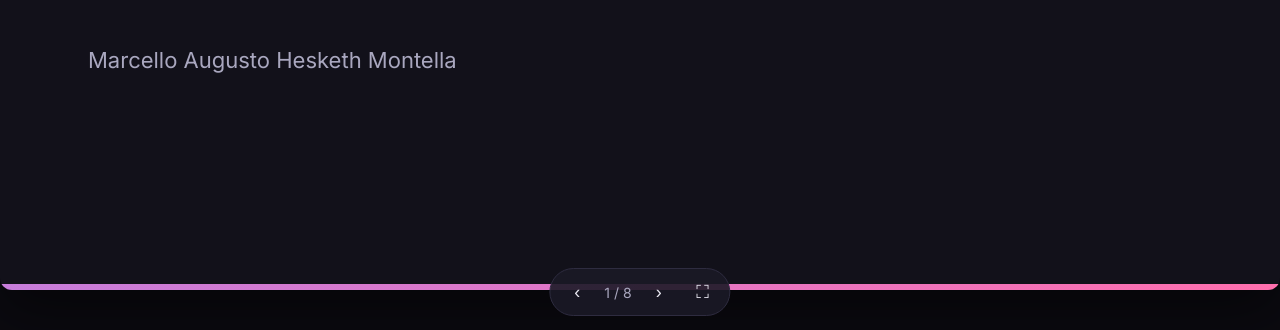
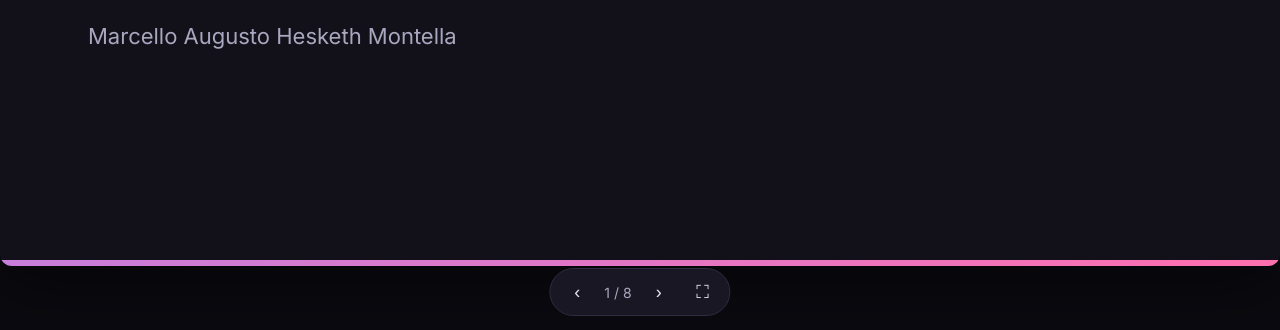
Before and after one commit to MarcellinhoHM/PortfolioHUB, a plain HTML site: page documentacao/slides/index.html in a window 1280 px wide. Shown: the part 470-800 px from the top of the page. Drawn offline with Linux system fonts and the light colour scheme.

Commit message:
fix(slides): centraliza a apresentação quando reduzida no iframe

```diff
--- a/documentacao/slides/index.html
+++ b/documentacao/slides/index.html
@@ -21,10 +21,12 @@
     * { box-sizing: border-box; }
     html, body { margin: 0; height: 100%; background: #0b0a10; color: var(--text); font-family: "Inter", system-ui, sans-serif; overflow: hidden; }
 
-    .viewport { position: fixed; inset: 0; display: grid; place-items: center; }
+    .viewport { position: fixed; inset: 0; }
     .stage {
       width: 1280px; height: 720px;
-      position: relative;
+      position: absolute;
+      left: 50%; top: calc(50% - 24px);
+      transform: translate(-50%, -50%);
       transform-origin: center center;
       background: var(--bg);
       border-radius: 12px;
@@ -233,7 +235,7 @@ msg = client.messages.create(
 
       function fit() {
         const s = Math.min(window.innerWidth / 1280, (window.innerHeight - 56) / 720);
-        stage.style.transform = "scale(" + Math.max(s, 0.1) + ")";
+        stage.style.transform = "translate(-50%, -50%) scale(" + Math.max(s, 0.1) + ")";
       }
 
       function show(n) {
```
